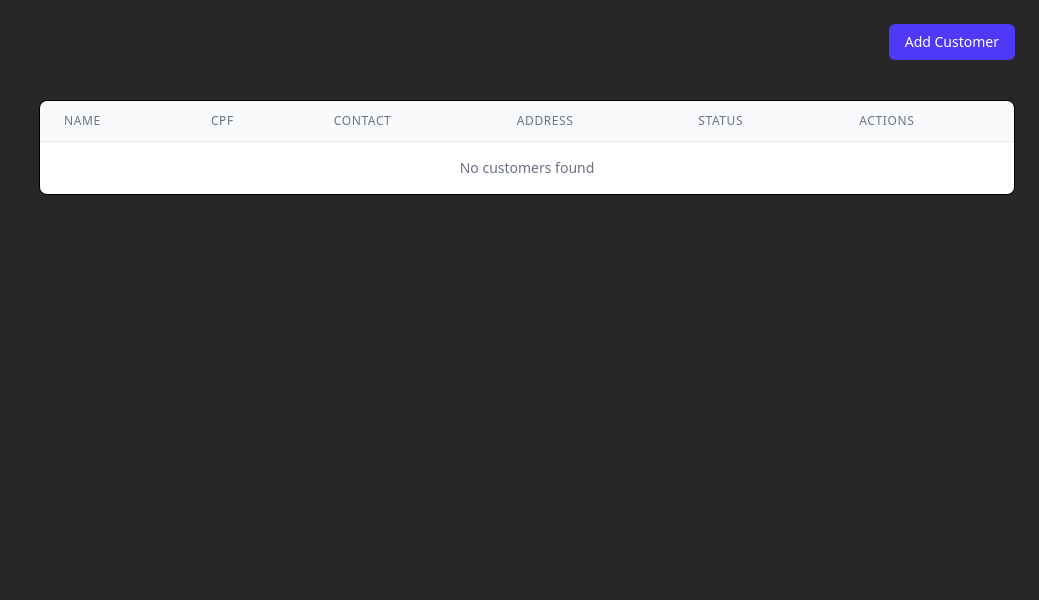
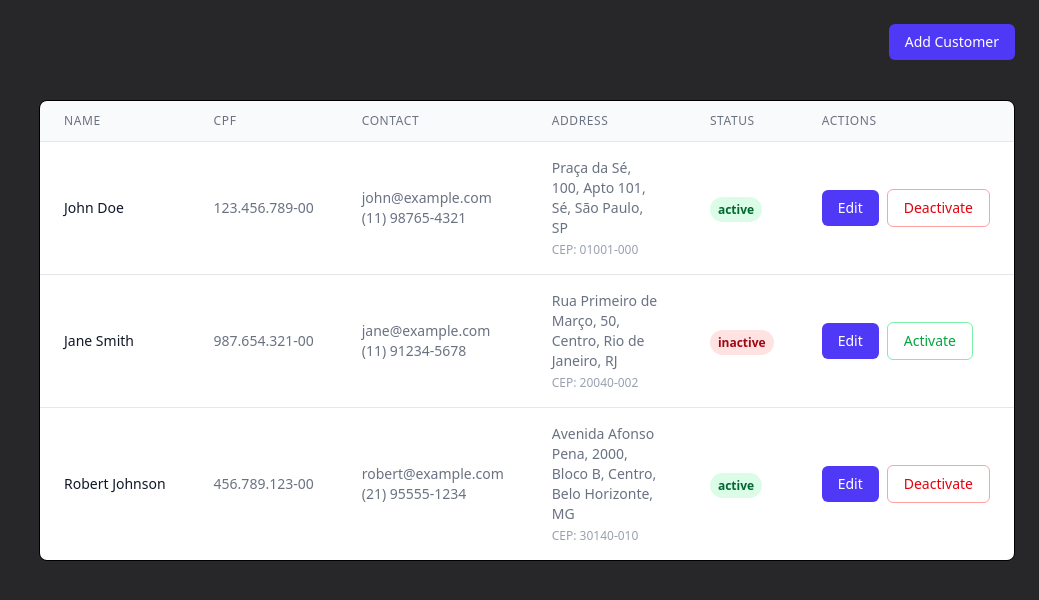
Before and after one commit to KakaSena/vue-movie-rental, a Vue app: page /dashboard/clients in a window 1280 px wide. Shown: the top 600 px of the page, without its empty margins (241-1280 px from the left). Built offline with nearby package versions, Linux system fonts and the light colour scheme.

Commit message:
updated customer view

```diff
--- a/src/pages/CustomerView.vue
+++ b/src/pages/CustomerView.vue
@@ -1,63 +1,48 @@
 <script setup>
 import { ref } from 'vue'
+import { customerMockData } from '@/mocks/customers'
 import CustomerForm from '@/components/customer/CustomerForm.vue'
 import CustomerTable from '@/components/customer/CustomerTable.vue'
 import Button from '@/components/ui/Button.vue'
 
-const clients = ref([
-  {
-    id: 1,
-    name: 'John Doe',
-    cpf: '12345678900',
-    email: 'john@example.com',
-    phone: '11987654321',
-    status: 'active',
-  },
-  {
-    id: 2,
-    name: 'Jane Smith',
-    cpf: '98765432100',
-    email: 'jane@example.com',
-    phone: '11912345678',
-    status: 'inactive',
-  },
-])
+const customers = ref([...customerMockData])
 
 const isDialogOpen = ref(false)
 const currentCustomer = ref(null)
 
-const openDialog = (client = null) => {
-  currentCustomer.value = client
+const openDialog = (customer = null) => {
+  currentCustomer.value = customer
   isDialogOpen.value = true
 }
 
-const handleSubmit = (clientData) => {
-  if (clientData.id) {
-    const index = clients.value.findIndex((c) => c.id === clientData.id)
+const handleSubmit = (customerData) => {
+  if (customerData.id) {
+    const index = customers.value.findIndex((c) => c.id === customerData.id)
     if (index !== -1) {
-      clients.value[index] = clientData
+      customers.value[index] = customerData
     }
   } else {
-    clients.value.push({
-      ...clientData,
+    customers.value.push({
+      ...customerData,
       id: Date.now(),
     })
   }
   isDialogOpen.value = false
 }
 
-const formatForDisplay = (client) => {
+const formatForDisplay = (customer) => {
   return {
-    ...client,
-    cpf: client.cpf.replace(/(\d{3})(\d{3})(\d{3})(\d{2})/, '$1.$2.$3-$4'),
-    phone: client.phone.replace(/(\d{2})(\d{5})(\d{4})/, '($1) $2-$3'),
+    ...customer,
+    cpf: customer.cpf.replace(/(\d{3})(\d{3})(\d{3})(\d{2})/, '$1.$2.$3-$4'),
+    phone: customer.phone.replace(/(\d{2})(\d{5})(\d{4})/, '($1) $2-$3'),
+    cep: customer.cep.replace(/(\d{5})(\d{3})/, '$1-$2'),
   }
 }
 
-const toggleCustomerStatus = (clientId) => {
-  const client = clients.value.find((c) => c.id === clientId)
-  if (client) {
-    client.status = client.status === 'active' ? 'inactive' : 'active'
+const toggleCustomerStatus = (customerId) => {
+  const customer = customers.value.find((c) => c.id === customerId)
+  if (customer) {
+    customer.status = customer.status === 'active' ? 'inactive' : 'active'
   }
 }
 </script>
@@ -77,7 +62,7 @@
     />
 
     <CustomerTable
-      :clients="clients.map(formatForDisplay)"
+      :customers="customers.map(formatForDisplay)"
       @edit="openDialog"
       @deactivate="toggleCustomerStatus"
     />
```
